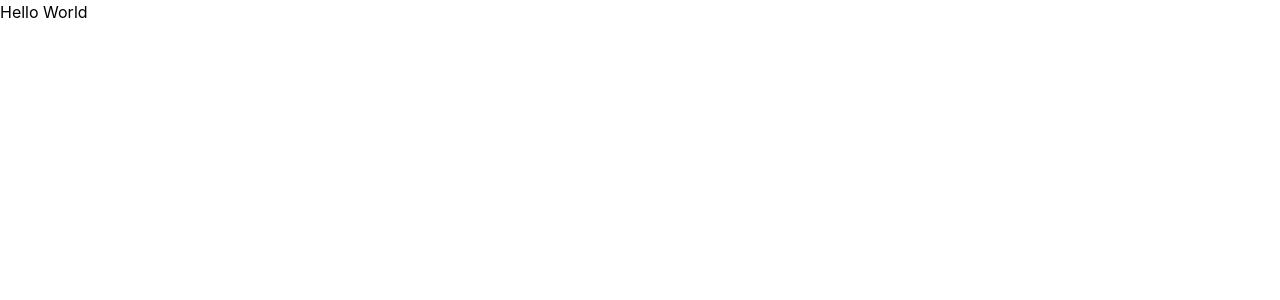
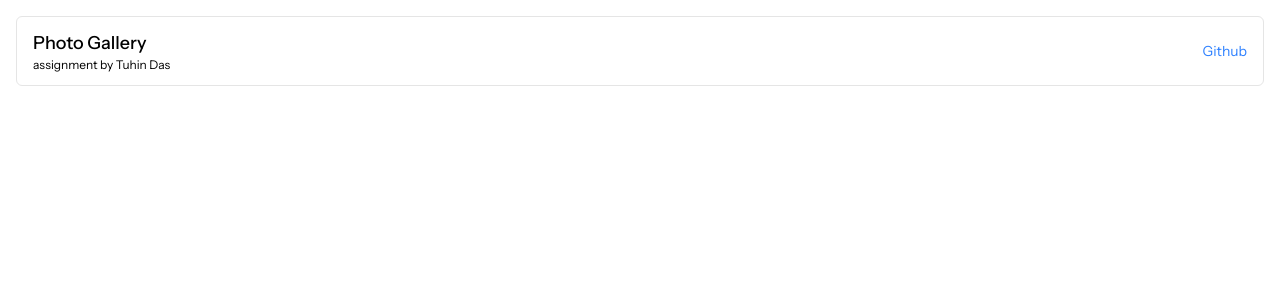
Before and after one commit to tuhindas56/celebrare-internship-assignment, a React (Vite) app: page / in a window 1280 px wide. Shown: the top 300 px of the page. Built offline with nearby package versions, Linux system fonts and the light colour scheme.

Commit message:
feat: implement header

```diff
--- a/index.html
+++ b/index.html
@@ -6,6 +6,10 @@
     <meta name="viewport" content="width=device-width, initial-scale=1.0" />
     <link rel="preconnect" href="https://fonts.googleapis.com" />
     <link rel="preconnect" href="https://fonts.gstatic.com" crossorigin />
+    <link
+      href="https://fonts.googleapis.com/css2?family=Instrument+Sans:ital,wght@0,400..700;1,400..700&display=swap"
+      rel="stylesheet"
+    />
     <title>celebrare-internship-assignment</title>
   </head>
   <body>
--- a/src/App.jsx
+++ b/src/App.jsx
@@ -1,5 +1,23 @@
+import Gallery from "@/components/gallery"
+
 function App() {
-  return <h1>Hello World</h1>
+  return (
+    <div className="mx-auto flex max-w-7xl flex-col gap-8 p-4">
+      <header className="border-border flex w-full flex-wrap items-center justify-between rounded-md border px-4 py-3">
+        <div>
+          <h1 className="text-lg font-medium">Photo Gallery</h1>
+          <p className="text-xs">assignment by Tuhin Das</p>
+        </div>
+        <a
+          href="https://github.com/tuhindas56/celebrare-internship-assignment"
+          target="_blank"
+          className="text-sm text-blue-500 hover:underline"
+        >
+          Github
+        </a>
+      </header>
+    </div>
+  )
 }
 
 export default App
--- a/src/index.css
+++ b/src/index.css
@@ -1,5 +1,9 @@
 @import "tailwindcss";
 
 @theme {
-    --color-border: oklch(0.922 0 0);
+  --color-border: oklch(0.922 0 0);
 }
+
+body {
+  font-family: "Instrument Sans", sans-serif;
+}
```
